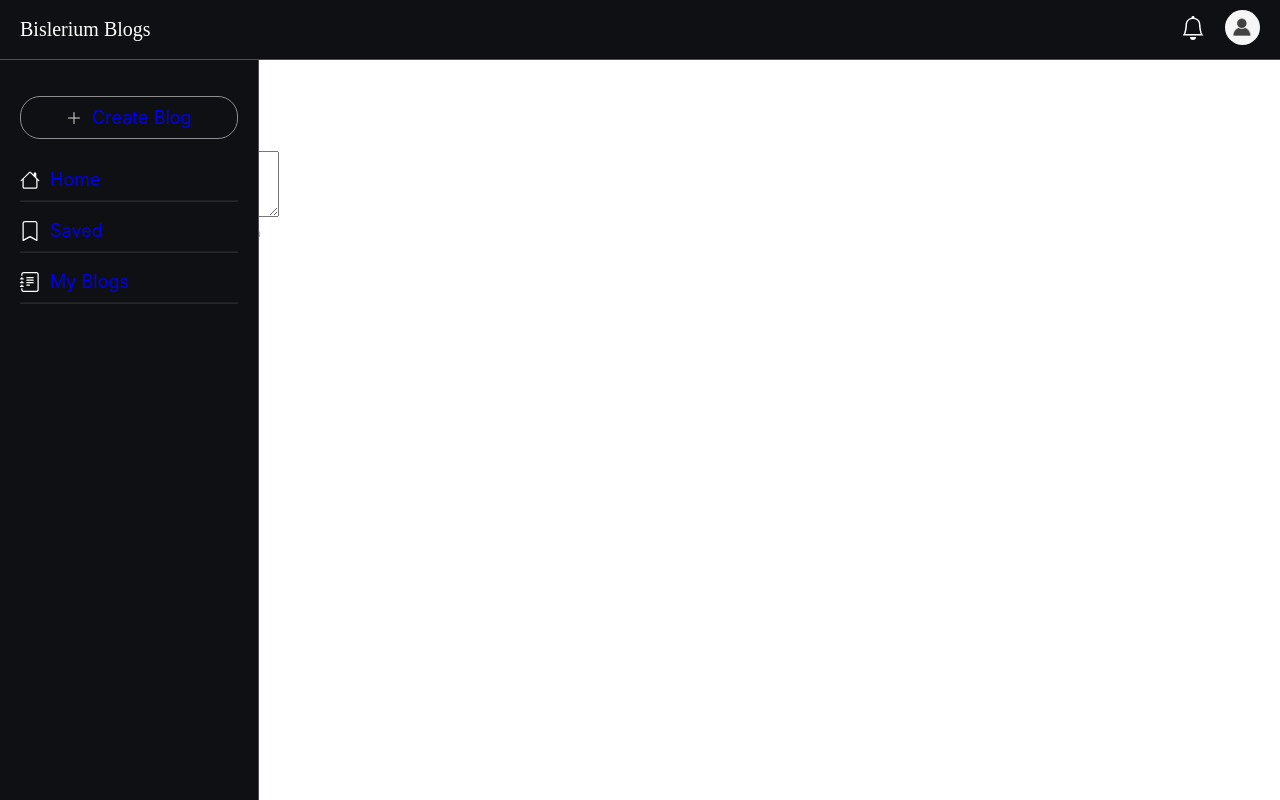
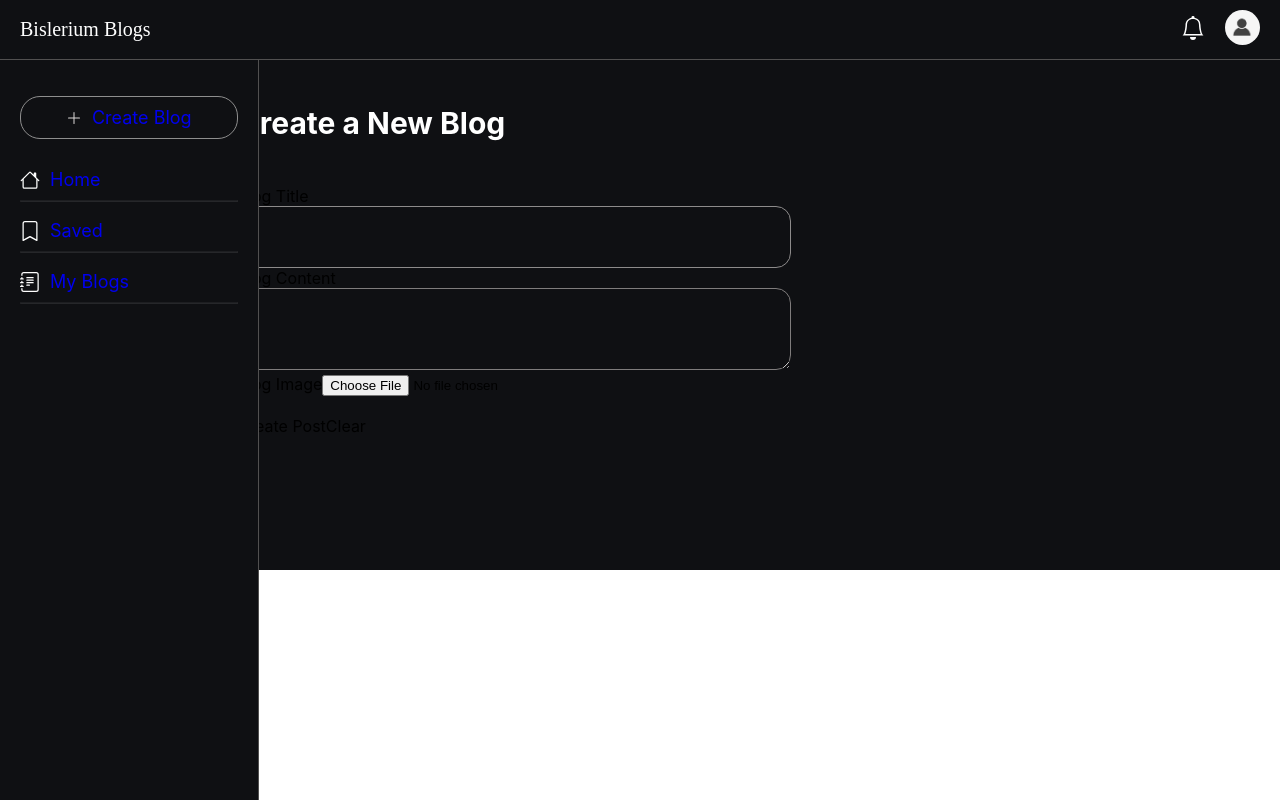
Before and after one commit to VijayRajKhadka/bisleriumblogs, a React (Create React App) app: page /create in a window 1280 px wide. Built offline with nearby package versions, Linux system fonts and the light colour scheme.

Commit message:
Create UI styling

```diff
--- a/package.json
+++ b/package.json
@@ -3,6 +3,7 @@
   "version": "0.1.0",
   "private": true,
   "dependencies": {
+    "@popperjs/core": "^2.11.8",
     "@testing-library/jest-dom": "^5.17.0",
     "@testing-library/react": "^13.4.0",
     "@testing-library/user-event": "^13.5.0",
--- a/src/Css/blog_details.css
+++ b/src/Css/blog_details.css
@@ -64,6 +64,7 @@
     border-radius: 15px;
     border: 1px solid rgb(127, 124, 124);
     padding: 10px;
+    color: white;
 }
 
 .comment-button{
--- /dev/null
+++ b/src/Css/create_post.css
@@ -0,0 +1,19 @@
+.create-post-container{
+    width: 50%;
+    padding: 20px;
+    height:470px;
+}
+.create-post-head{
+    color: white;
+    font-size: 30px;
+}
+.create-post-input{
+    width: 100%;
+    height: 40px;
+    border-radius: 15px;
+    border: 1px solid rgb(141, 139, 139);
+    background-color: #0F1013;
+    color: white;
+    padding: 10px;
+
+}
--- a/src/Pages/CreatePost.js
+++ b/src/Pages/CreatePost.js
@@ -9,7 +9,7 @@
 import { getLocalStorageItem } from "../services/LocalStorageService";
 import { ToastContainer, toast } from "react-toastify";
 import 'react-toastify/dist/ReactToastify.css';
-
+import "../Css/create_post.css"
 
 const CreatePost = () => {
     //textFields Values
@@ -81,11 +81,13 @@
                         console.log('Uploaded a blob or file!', snapshot);
                         imageUrl = await getDownloadURL(imgRef);
                         console.log("🚀 ~ .then ~ imageUrl:", imageUrl)
+
+
                         const payload =
                         {
                             title: title,
                             content: content,
-                            userId: '9adc64a9-c540-4ee2-ac91-c280e22a61f4',
+                            userId: "9adc64a9-c540-4ee2-ac91-c280e22a61f4",
                             images: [
                                 { imageLink: imageUrl },
                             ]
@@ -128,7 +130,6 @@
                     draggable: true,
                     progress: undefined,
                     theme: "light",
-                    // transition: Bounce,
                 });
             } else {
                 toast.error('Failed!', {
@@ -178,33 +179,36 @@
             <SideBar />
 
 
-            <div className="max-w-2xl mx-auto bg-slate-600 m-8 p-8 shadow-md rounded-md">
-                <h2 className="text-2xl font-bold mb-4">Create a New Blog</h2>
+            <div className="content">
+                <div className="create-post-container">
+                <h2 className="create-post-head">Create a New Blog</h2>
                 <form action="#" method="POST" encType="multipart/form-data">
                     <div className="mb-4">
-                        <label htmlFor="title" className="block text-black font-bold mb-2">Blog Title</label>
-                        <input type="text" id="title" name="title" value={title} className="form-input w-full rounded-md border-gray-300 p-2" onChange={(e) => titleValidator(e.target.value)} />
+                        <br/>
+                        <label htmlFor="title" className="block text-white font-bold mb-2">Blog Title</label>
+                        <input type="text" id="title" name="title" value={title} className="create-post-input" onChange={(e) => titleValidator(e.target.value)} />
                         {titleError && <span className="text-red-600">**{titleError}</span>}
                     </div>
                     <div className="mb-4">
-                        <label htmlFor="content" className="block text-black font-bold mb-2 ">Blog Content</label>
-
-                        <textarea id="content" name="content" value={content} rows="4" className="form-textarea p-4 w-full rounded-md border-gray-300" onChange={(e) => contentValidator(e.target.value)}></textarea>
+                        <label htmlFor="content" className="block text-white font-bold mb-2 ">Blog Content</label>
+                        <textarea id="content" name="content" value={content} rows="4" className="comment-input" onChange={(e) => contentValidator(e.target.value)}></textarea>
                         {contentError && <span className="text-red-600">**{contentError}</span>}
                     </div>
                     <div className="mb-4">
-                        <label htmlFor="image" className="block text-black font-bold mb-2">Blog Image</label>
-                        <input type="file" id="image" name="image" files={image} accept="image/*" className="form-input w-full rounded-md border-gray-300" onChange={(e) => imageValidator(e.target.files[0])} />
+                        <label htmlFor="image" className="block text-white font-bold mb-2">Blog Image</label>
+                        <input type="file" id="image" name="image" files={image} accept="image/*" className="form-input w-full text-white rounded-md border border-white bg-transparent" onChange={(e) => imageValidator(e.target.files[0])} />
                         {imageError && <span className="text-red-600">**{imageError}</span>}
                     </div>
+                    <br/>
                     <div className="w-full justify-between ">
-                        <span className="bg-blue-500 text-white py-2 px-4 rounded-md mr-5 w-1/2 hover:cursor-pointer" onClick={handleCreatePost} >Create Post</span>
-                        <span className="bg-white text-blue-500 py-2 px-4 rounded-md w-1/2 hover:cursor-pointer" onClick={handelClear}>Clear</span>
+                        <span className="bg-transparent text-white border-white border py-2 px-4 rounded-md mr-5 w-1/2 hover:cursor-pointerbg-transparent text-white border-white border py-2 px-4 rounded-md mr-5 w-1/2 hover:cursor-pointer hover:bg-teal-400" onClick={handleCreatePost} >Create Post</span>
+                        <span className="bg-transparent text-white border-white border py-2 px-4 rounded-md mr-5 w-1/2 hover:cursor-pointerbg-transparent text-white border-white border py-2 px-4 rounded-md mr-5 w-1/2 hover:cursor-pointer hover:bg-red-500" onClick={handelClear}>Clear</span>
                     </div>
 
                 </form>
             </div>
             <ToastContainer />
+            </div>
         </div>
     );
 }
```
Also changed, not shown: src/services/BlogServices.js (+2 -5 lines).
